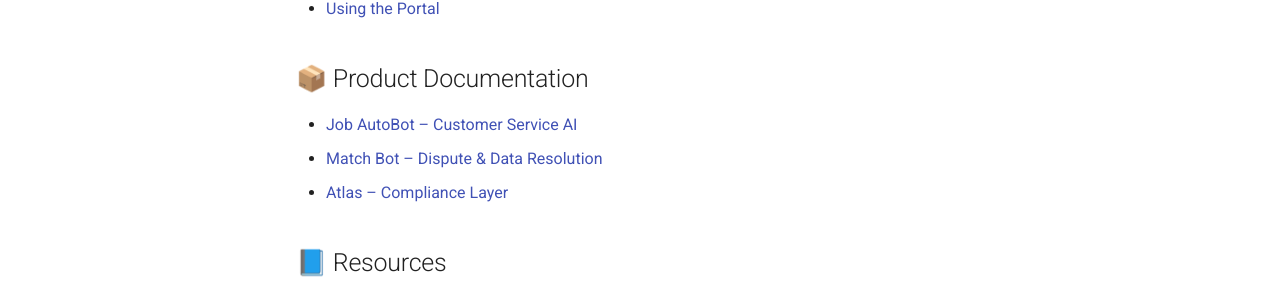
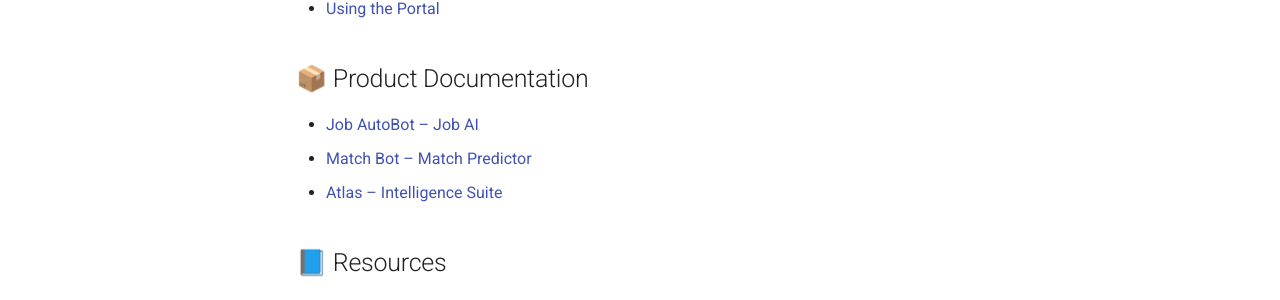
Before and after one commit to pluggedspace/pluggedspace-docs, an MkDocs documentation site: the page built from docs/index.md, in a window 1280 px wide and 1373 px high. Shown: the part 753-1053 px from the top of the window. Built offline with MkDocs 1.6.1 and Material for MkDocs 9.7.7, drawn with Linux system fonts in a browser that asks for light colours.

Commit message:
Update product documentation links

```diff
--- a/docs/index.md
+++ b/docs/index.md
@@ -22,9 +22,9 @@
 
 ## 📦 Product Documentation
 
-- [Job AutoBot – Customer Service AI](models/job/index.md)
-- [Match Bot – Dispute & Data Resolution](models/match/index.md)
-- [Atlas – Compliance Layer](data/index.md)
+- [Job AutoBot – Job AI](models/job/index.md)
+- [Match Bot – Match Predictor](models/match/index.md)
+- [Atlas – Intelligence Suite](data/index.md)
 
 
 ## 📘 Resources
```
